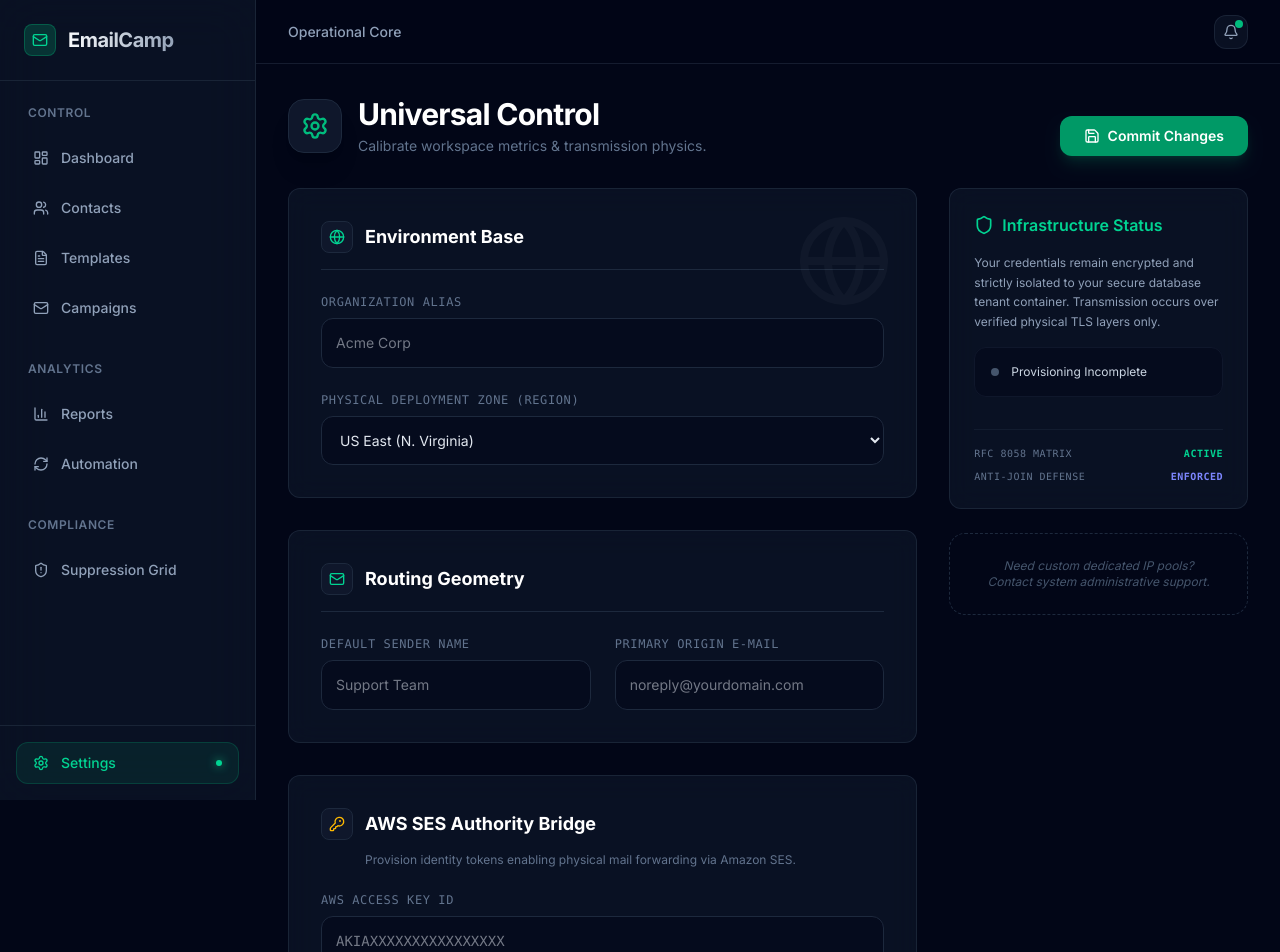
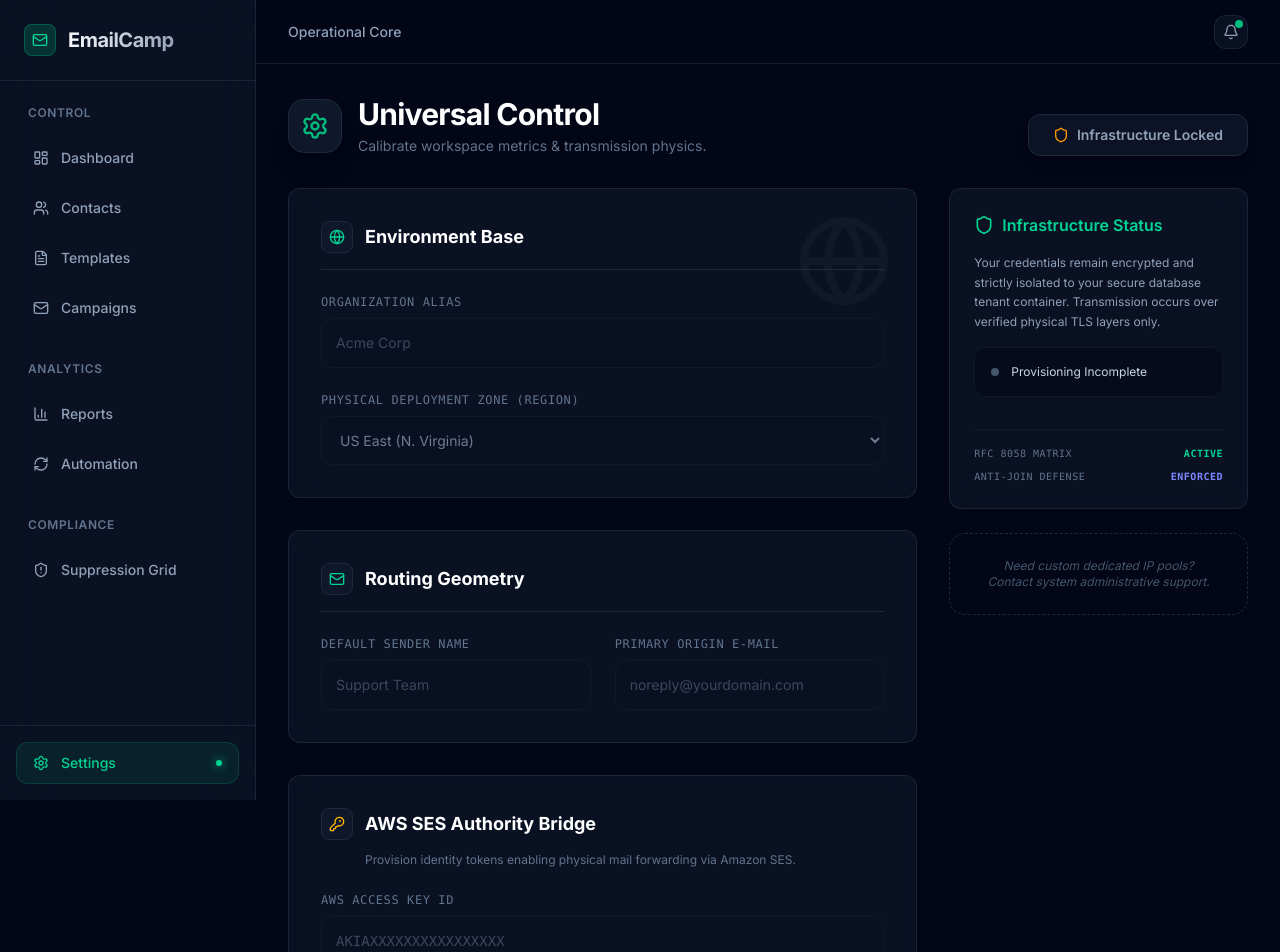
Before and after one commit to Snehitha2706/EmailCamp, a Next.js app: page /settings in a window 1280 px wide. Shown: the top 952 px of the page. Built offline with nearby package versions, Linux system fonts and the light colour scheme; no server answers.

Commit message:
feat: globally populate AWS SES settings in database and enforce UI enterprise infrastructure lock

```diff
--- a/app/(admin)/settings/page.tsx
+++ b/app/(admin)/settings/page.tsx
@@ -115,12 +115,12 @@ export default function SettingsPage() {
         </div>
 
         <button
-          onClick={handleSubmit}
-          disabled={saving}
-          className="flex items-center gap-2 bg-emerald-600 hover:bg-emerald-500 disabled:opacity-50 text-white font-semibold px-6 py-2.5 rounded-xl shadow-lg shadow-emerald-600/20 transition-all active:scale-95 text-sm"
+          type="button"
+          disabled={true}
+          className="flex items-center gap-2 bg-slate-900/80 text-slate-400 font-semibold px-6 py-2.5 rounded-xl border border-slate-800 shadow-lg transition-all cursor-not-allowed text-sm"
         >
-          {saving ? <Loader2 className="h-4 w-4 animate-spin" /> : <Save className="h-4 w-4" />}
-          {saving ? "Committing..." : "Commit Changes"}
+          <Shield className="h-4 w-4 text-amber-500" />
+          Infrastructure Locked
         </button>
       </div>
 
@@ -148,9 +148,9 @@ export default function SettingsPage() {
                 <input
                   type="text"
                   value={formData.name}
-                  onChange={e => setFormData({...formData, name: e.target.value})}
+                  disabled
                   placeholder="Acme Corp"
-                  className="w-full bg-slate-950/50 border border-slate-800 focus:border-emerald-500/50 rounded-xl p-3.5 text-slate-200 focus:outline-none transition text-sm"
+                  className="w-full bg-slate-900/20 border border-slate-800/50 opacity-75 rounded-xl p-3.5 text-slate-400 cursor-not-allowed text-sm"
                 />
               </div>
 
@@ -158,8 +158,8 @@ export default function SettingsPage() {
                 <label className="block text-xs font-mono text-slate-500 uppercase tracking-wider mb-2">Physical Deployment Zone (Region)</label>
                 <select
                   value={formData.awsRegion}
-                  onChange={e => setFormData({...formData, awsRegion: e.target.value})}
-                  className="w-full bg-slate-950/50 border border-slate-800 focus:border-emerald-500/50 rounded-xl p-3.5 text-slate-200 focus:outline-none transition text-sm"
+                  disabled
+                  className="w-full bg-slate-900/20 border border-slate-800/50 opacity-75 rounded-xl p-3.5 text-slate-400 cursor-not-allowed text-sm"
                 >
                   <option value="us-east-1">US East (N. Virginia)</option>
                   <option value="us-west-2">US West (Oregon)</option>
@@ -185,9 +185,9 @@ export default function SettingsPage() {
                 <input
                   type="text"
                   value={formData.fromName}
-                  onChange={e => setFormData({...formData, fromName: e.target.value})}
+                  disabled
                   placeholder="Support Team"
-                  className="w-full bg-slate-950/50 border border-slate-800 focus:border-emerald-500/50 rounded-xl p-3.5 text-slate-200 focus:outline-none transition text-sm"
+                  className="w-full bg-slate-900/20 border border-slate-800/50 opacity-75 rounded-xl p-3.5 text-slate-400 cursor-not-allowed text-sm"
                 />
               </div>
               <div>
@@ -195,9 +195,9 @@ export default function SettingsPage() {
                 <input
                   type="email"
                   value={formData.fromEmail}
-                  onChange={e => setFormData({...formData, fromEmail: e.target.value})}
+                  disabled
                   placeholder="noreply@yourdomain.com"
-                  className="w-full bg-slate-950/50 border border-slate-800 focus:border-emerald-500/50 rounded-xl p-3.5 text-slate-200 focus:outline-none transition text-sm"
+                  className="w-full bg-slate-900/20 border border-slate-800/50 opacity-75 rounded-xl p-3.5 text-slate-400 cursor-not-allowed text-sm"
                 />
               </div>
             </div>
@@ -219,9 +219,9 @@ export default function SettingsPage() {
                 <input
                   type="password"
                   value={formData.sesAccessKey}
-                  onChange={e => setFormData({...formData, sesAccessKey: e.target.value})}
+                  disabled
                   placeholder="AKIAXXXXXXXXXXXXXXXX"
-                  className="w-full font-mono bg-slate-950/50 border border-slate-800 focus:border-emerald-500/50 rounded-xl p-3.5 text-slate-200 focus:outline-none transition text-sm"
+                  className="w-full font-mono bg-slate-900/20 border border-slate-800/50 opacity-75 rounded-xl p-3.5 text-slate-400 cursor-not-allowed text-sm"
                 />
               </div>
 
@@ -230,9 +230,9 @@ export default function SettingsPage() {
                 <input
                   type="password"
                   value={formData.sesSecretKey}
-                  onChange={e => setFormData({...formData, sesSecretKey: e.target.value})}
+                  disabled
                   placeholder="Secure Hash Boundary"
-                  className="w-full font-mono bg-slate-950/50 border border-slate-800 focus:border-emerald-500/50 rounded-xl p-3.5 text-slate-200 focus:outline-none transition text-sm"
+                  className="w-full font-mono bg-slate-900/20 border border-slate-800/50 opacity-75 rounded-xl p-3.5 text-slate-400 cursor-not-allowed text-sm"
                 />
               </div>
             </div>
```
